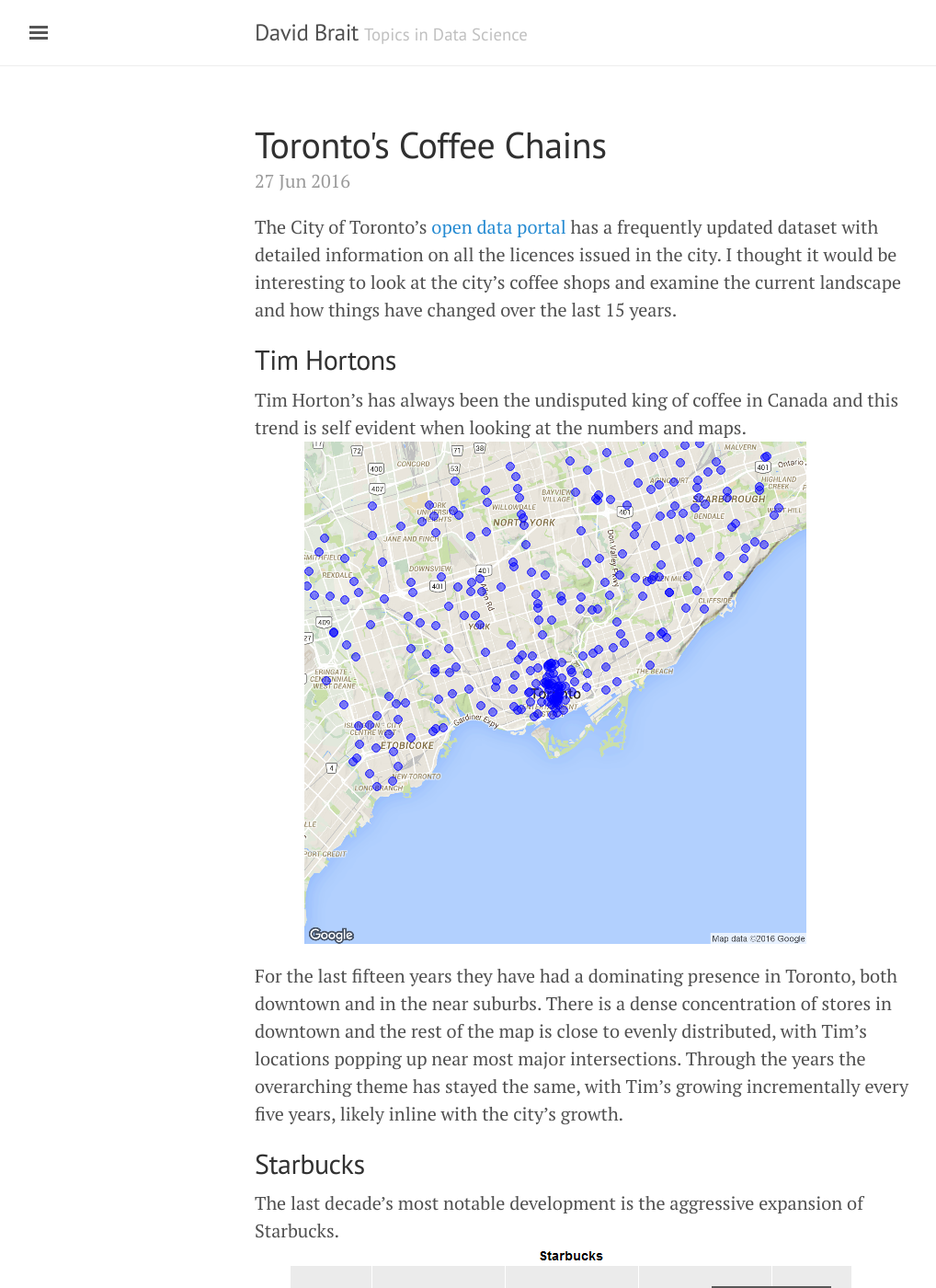
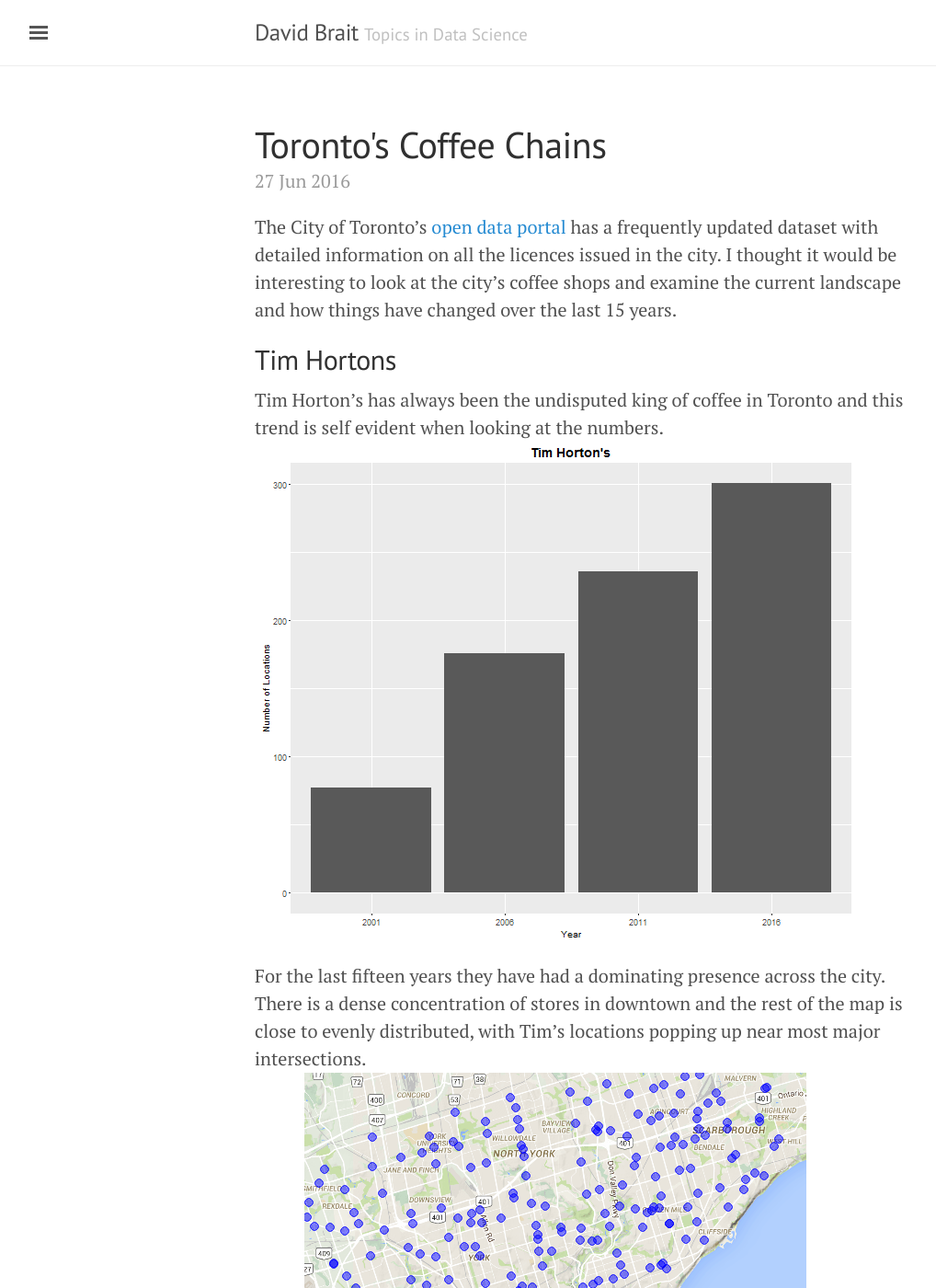
Before and after one commit to dbrait/dbrait-blog, a Jekyll site: the page built from index.html, in a window 1280 px wide and 1400 px high. Shown: the whole window at 92% size, without its empty margins (3-1021 px from the left). Built offline with Jekyll 4.4.1, drawn with Linux system fonts in a browser that asks for light colours; the list of posts is cut into pages by our own code; some of the changed text lies outside the part shown.

Commit message:
Update 2016-06-27-Toronto's Coffee Chains.md

```diff
--- a/_posts/2016-06-27-Toronto's Coffee Chains.md
+++ b/_posts/2016-06-27-Toronto's Coffee Chains.md
@@ -8,18 +8,18 @@
 The City of Toronto's <a href="http://www1.toronto.ca/wps/portal/contentonly?vgnextoid=83a7c060155d0310VgnVCM1000003dd60f89RCRD&vgnextchannel=bee6e03bb8d1e310VgnVCM10000071d60f89RCRD">open data portal</a> has a frequently updated dataset with detailed information on all the licences issued in the city.  I thought it would be interesting to look at the city's coffee shops and examine the current landscape and how things have changed over the last 15 years.
 
 ## Tim Hortons
-Tim Horton's has always been the undisputed king of coffee in Canada and this trend is self evident when looking at the numbers and maps. <img src="img/Tims Current.png"> For the last fifteen years they have had a dominating presence in Toronto, both downtown and in the near suburbs.  There is a dense concentration of stores in downtown and the rest of the map is close to evenly distributed, with Tim's locations popping up near most major intersections.  Through the years the overarching theme has stayed the same, with Tim's growing incrementally every five years, likely inline with the city's growth.
+Tim Horton's has always been the undisputed king of coffee in Toronto and this trend is self evident when looking at the numbers. <img src="img/Tims Graph.png">  For the last fifteen years they have had a dominating presence across the city.  There is a dense concentration of stores in downtown and the rest of the map is close to evenly distributed, with Tim's locations popping up near most major intersections. <img src="img/Tims Current.png">
 
 ## Starbucks
-The last decade's most notable development is the aggressive expansion of Starbucks. <img src="img/Starbucks Graph.png">  Tim's can still claim superior breadth throughout the city.  However, along the subway lines, in the downtown core and in Toronto's wealthy enclaves Starbucks has caught and arguably surpassed Tim Hortons.<img src="img/Starbucks Current.png">  Total stores have gone from X TO Y since 2006, and as you can see Starbucks has seemingly doubled down on their core demographic, leaving no wealthy area of the city uncovered.
+The last decade's most notable development is the aggressive expansion of Starbucks. <img src="img/Starbucks Graph.png">  Tim's can still claim superior breadth throughout the city.  However, along the subway lines, in the downtown core, and in Toronto's upscale neighbourhoods, Starbucks has caught and arguably surpassed Tim Hortons.<img src="img/Starbucks Current.png">  Comparing the current map, to maps from 2006 and 2011 you can see Starbucks has doubled down on their core demographic, leaving no wealthy area of the city uncovered. <img src="img/Starbucks Five Years.png"> <img src="img/Starbucks Ten Years.png">
 
 ## Upscale Mini Chains
-The last twenty years the rise of the upscale coffee chain.  Likely following the example of Starbucks, several mini chains have expanded in a similar way (downtown and along subway lines).  Ten years ago Aroma and La Prep barely existed, now they scatter the map both downtown and at many main subway locations. <img src="img/La Prep Graph.png"> <img src="img/Aroma Graph.png"> <img src="img/La Prep Current.png"> <img src="img/Aroma Current.png"> Second Cup has grown incrementally focusing on a similar demographic. <img src="img/Second Cup Graph.png"> <img src="img/Second Cup Current.png">
+Alongside the rise of Starbucks, the last decade has seen the proliferation of niche coffee chains.  Ten years ago Aroma and La Prep barely existed, now they scatter the map both downtown and at many main subway locations. <img src="img/La Prep Graph.png"> <img src="img/Aroma Graph.png"> <img src="img/La Prep Current.png"> <img src="img/Aroma Current.png"> Second Cup has grown incrementally focusing on a similar demographic. <img src="img/Second Cup Graph.png"> <img src="img/Second Cup Current.png">
 
 ## Losing Market Share
-Two chains seem to have really lost significant market share.  Coffee Time has lost significant ground every five years. <img src="img/Coffee Time Graph.png"> <img src="img/Coffee Time Current.png">  Timothy's has lost a ton of market share in the more upscale locations as niche brands and Starbucks have taken over. <img src="img/Timothys Graph.png"> <img src="img/Timothys Current.png">
+Two chains have really lost significant market share.  Coffee Time has declined each of the last five years. <img src="img/Coffee Time Graph.png"> <img src="img/Coffee Time Current.png">  Timothy's has lost a ton of market share in the more upscale locations as niche brands and Starbucks have taken over. <img src="img/Timothys Graph.png"> <img src="img/Timothys Current.png">
 
 ## Other Competitors
-All of this does not consider the rise of the independent coffee shop, which ancedotally seems like it has never been bigger.  Especially in certain downtown neighborhoods (Queen West, the Annex, Leslieville, etc) this is likely a large portion of the market.  It also does not include places like McDonald's, which with their location has likey been a significant headwind for Coffee Time and in certain parts of the city is likely Tim Horton's biggest competitor.
+All of this does not consider the rise of the independent coffee shop, which in certain neighborhoods is a significant portion of the market.  It also does not include places like McDonald's, which in certain parts of the city is likely Tim Horton's biggest competitor.
 
 {% include twitter_plug.html %}
```
